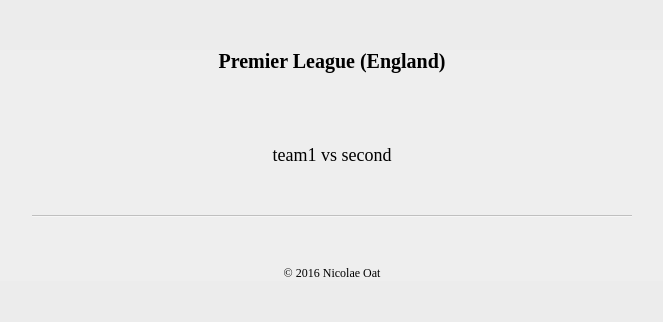
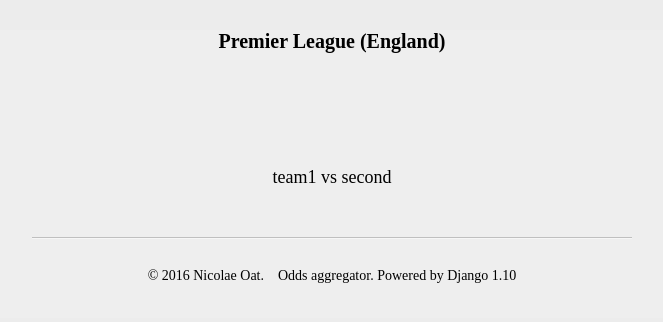
Before and after one commit to mistyhighways/parser, a Django app: template main/templates/main/index.html in a window 1280 px wide. Shown: the top 322 px of the page, without its empty margins (308-971 px from the left). Run offline with Django 3.2, Linux system fonts and the light colour scheme; the template is opened without the code that fills it: values that come from a table or form of the project are taken from there, others are empty; data comes from the database, SQL or seed files in the repository; both versions use the stored data as it was after the commit.

Commit message:
Change index-page design

```diff
--- a/main/templates/main/index.html
+++ b/main/templates/main/index.html
@@ -24,7 +24,7 @@
 			<div class="after"></div>
 			{%endfor%}
 		</div>
-		<div class="footer">&#169; 2016 Nicolae Oat</div>
+		<div class="footer"><p>&#169; 2016 Nicolae Oat. &nbsp&nbsp Odds aggregator. Powered by Django 1.10</p></div>
 </div>
 </body>
 </html>
--- a/main/views.py
+++ b/main/views.py
@@ -143,7 +143,7 @@ class Od():
             one, two = var.split("/", 2)
             return (Decimal(one)/Decimal(two) + 1).quantize(TWO_PLACES)
 
-def index_old(request):
+def index(request):
     #driver = webdriver.PhantomJS()
     # driver.get("https://sports.betway.com/#/soccer/england/premier-league")             #  BetWay
     # elem_teams = driver.find_elements_by_class_name("event_name")
@@ -305,7 +305,7 @@ def index_old(request):
 
 
 
-def index(request):
+def index_good(request):
     driver = webdriver.PhantomJS()
     driver.get("https://sports.betway.com/#/soccer/england/premier-league")             #  BetWay
     elem_teams = driver.find_elements_by_class_name("event_name")
--- a/static/css/main.css
+++ b/static/css/main.css
@@ -52,10 +52,14 @@ a:hover, a:active {
 
 .header, .footer {
 	width: 600px;
-			margin: 0 auto;
-	margin-top: 50px;
+	margin: 0 auto;
+	margin-top: 30px;
 	padding: 0;
-	font-size: 12px;
+	/*padding-bottom: 10px;*/
+	margin-bottom: 15px;
+	height: 50px;
+
+	font-size: 14px;
 }
 
 .events {
```
Also changed, not shown: db.sqlite3, 2 other files.
